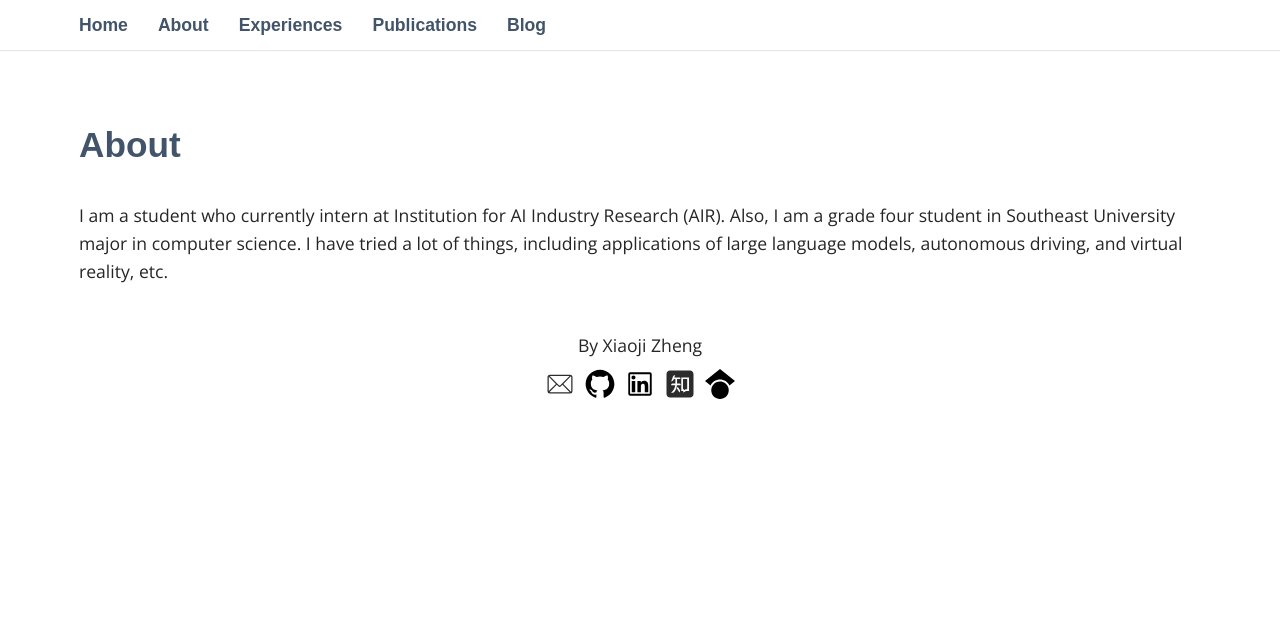
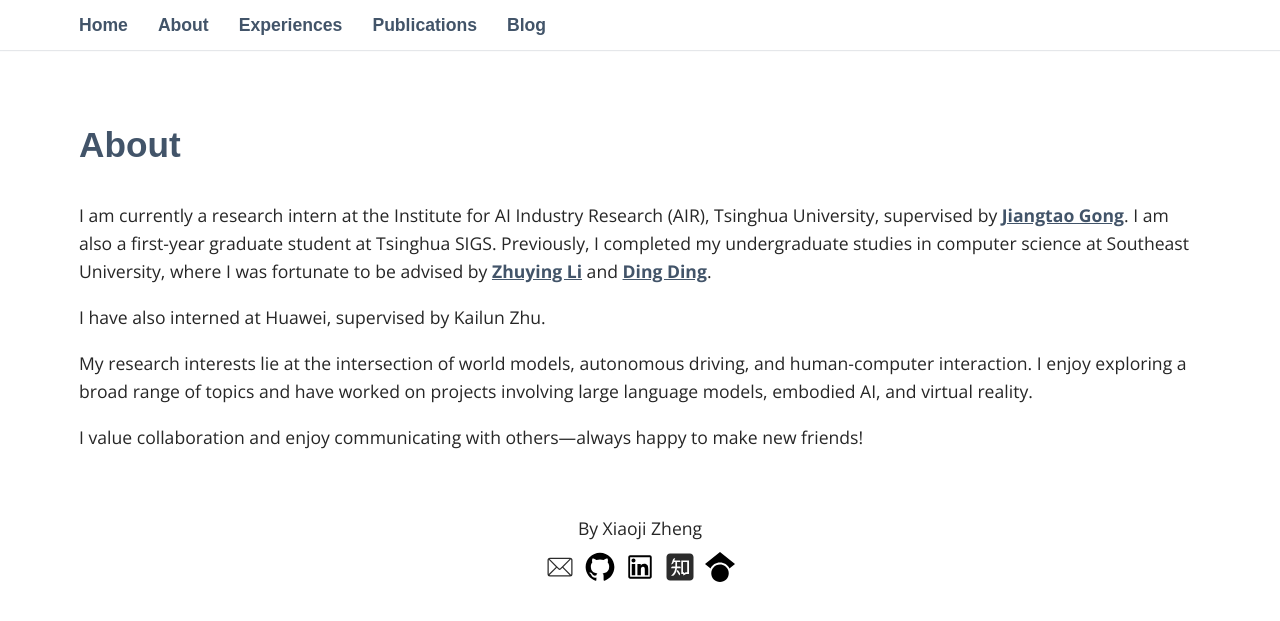
Before and after one commit to SEU-zxj/SEU-zxj.github.io, a Jekyll site: the page built from _pages/about.html, in a window 1280 px wide. Shown: the top 621 px of the page. Built offline with Jekyll 4.4.1, drawn with Linux system fonts in a browser that asks for light colours; some web fonts are replaced.

Commit message:
update tsinghua

```diff
--- a/_data/experiences.yml
+++ b/_data/experiences.yml
@@ -1,5 +1,10 @@
 - year: "current"
   events:
+    - description: Begin my new journey at SIGS, Tsinghua University!
+      date: "2024-09"
+      icon: /assets/images/icons/THU.svg
+      figure: /assets/images/experiences/cometo_sigs.png
+      figure_caption: cute cat at SIGS 😍😺
     - description: Graduated from Southeast University (SEU)
       date: "2024-06"
       icon: /assets/images/icons/SEU.svg
--- a/_includes/footer.html
+++ b/_includes/footer.html
@@ -1,13 +1,14 @@
 <footer>
     <div>
         By Xiaoji Zheng
-        {% if page.url == "/" %}
+        <!--I close the hit tab, as the hit service is closed.-->
+        <!-- {% if page.url == "/" %}
             <div>
                 <a href="https://hits.seeyoufarm.com" class="hits_link">
                     <img src="https://hits.seeyoufarm.com/api/count/incr/badge.svg?url=https%3A%2F%2Fseu-zxj.github.io&count_bg=%2379C83D&title_bg=%23555555&icon=&icon_color=%23E7E7E7&title=hits&edge_flat=false" alt="hits"/>
                 </a>
             </div>
-        {% endif %}
+        {% endif %} -->
     </div>
     <div>
         {% for item in site.data.social_networks %}
--- a/_pages/about.html
+++ b/_pages/about.html
@@ -4,4 +4,12 @@ title: About
 permalink: /about/
 ---
 
-I am a student who currently intern at Institution for AI Industry Research (AIR). Also, I am a grade four student in Southeast University major in computer science. I have tried a lot of things, including applications of large language models, autonomous driving, and virtual reality, etc.
+{{ "
+I am currently a research intern at the Institute for AI Industry Research (AIR), Tsinghua University, supervised by [Jiangtao Gong](https://air.tsinghua.edu.cn/en/info/1046/1477.htm). I am also a first-year graduate student at Tsinghua SIGS. Previously, I completed my undergraduate studies in computer science at Southeast University, where I was fortunate to be advised by [Zhuying Li](https://zhuyingli.info/) and [Ding Ding](https://dingdingseu.mystrikingly.com/).
+
+I have also interned at Huawei, supervised by Kailun Zhu.
+
+My research interests lie at the intersection of world models, autonomous driving, and human-computer interaction. I enjoy exploring a broad range of topics and have worked on projects involving large language models, embodied AI, and virtual reality.
+
+I value collaboration and enjoy communicating with others—always happy to make new friends!
+" | markdownify }}
```
Also changed, not shown: README.md (added), assets/images/experiences/cometo_sigs.png (added), assets/images/icons/THU.svg (added).
